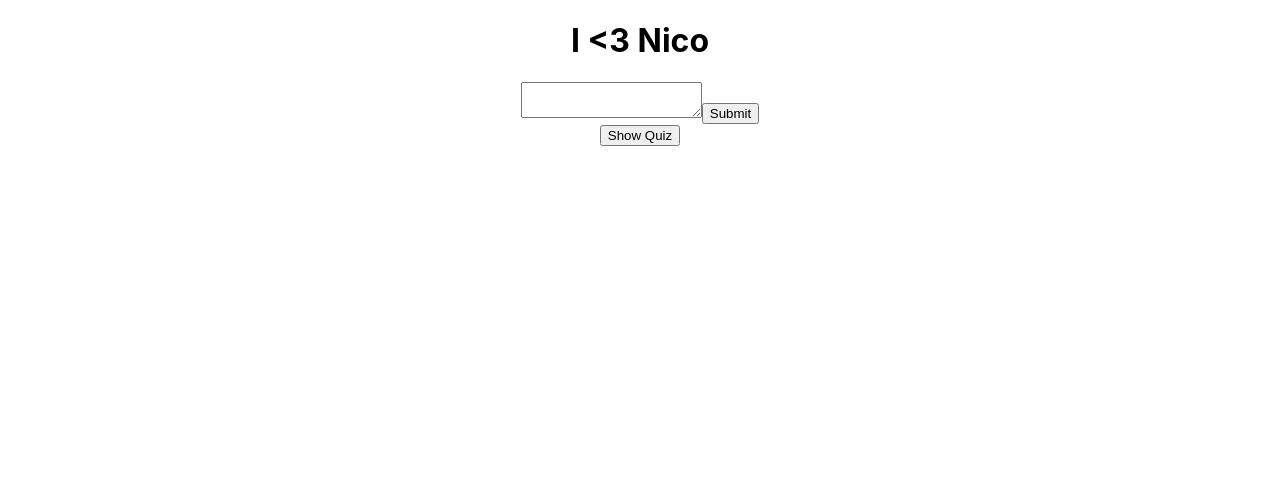
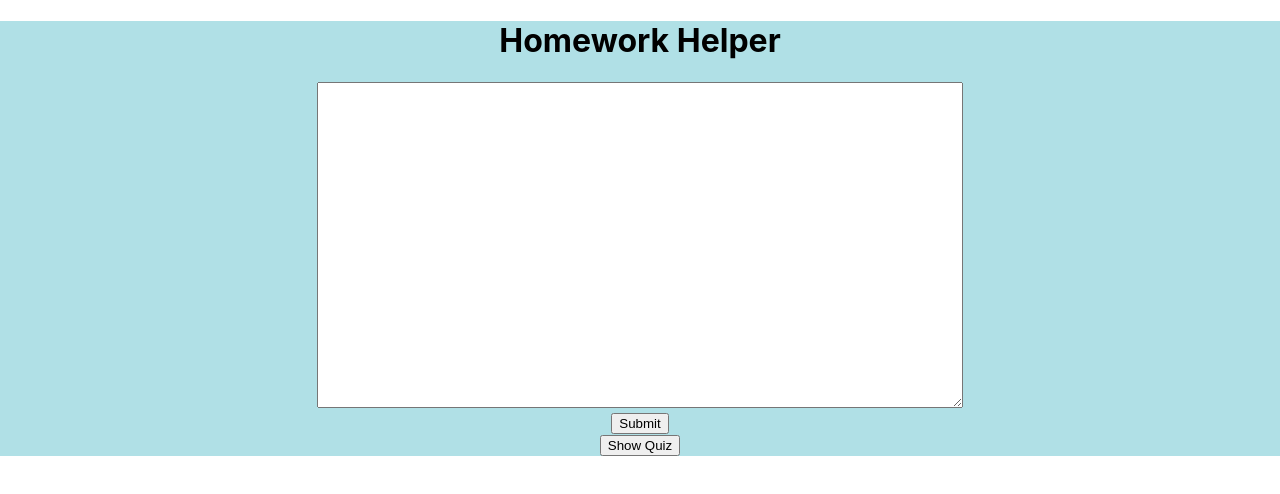
Before and after one commit to cptodd757/homework-helper, a React (Create React App) app in the folder frontend/: page / in a window 1280 px wide. Shown: the top 494 px of the page. Built offline with nearby package versions, Linux system fonts and the light colour scheme.

Commit message:
that css

```diff
--- a/frontend/src/App.css
+++ b/frontend/src/App.css
@@ -1,5 +1,6 @@
 .App {
   text-align: center;
+  background-color: powderblue;
 }
 
 .App-logo {
--- a/frontend/src/App.js
+++ b/frontend/src/App.js
@@ -18,7 +18,8 @@ class App extends Component {
 
       return (
       <div className="App">
-          {this.state.showHome ? <Home app={app} title={"I <3 Nico"}/> : <Quiz app={app}/>}
+          <h1>Homework Helper</h1>
+          {this.state.showHome ? <Home app={app}/> : <Quiz app={app}/>}
           <button onClick={() => this.setState({showHome: !this.state.showHome})}>{this.state.showHome ? "Show Quiz" : "Go Home"}</button>
       </div>
     );
--- a/frontend/src/scenes/Home.js
+++ b/frontend/src/scenes/Home.js
@@ -8,11 +8,14 @@ export default class Home extends Component {
         }
     }
 
+
+
     render() {
         return (
             <div className="App">
                 <h1>{this.props.title}</h1>
-                <textarea value={this.state.text} onChange={e => this.setState({text: e.target.value})}/>
+                <textarea style={{width:"50vw", height:"40vh"}} value={this.state.text} onChange={e => this.setState({text: e.target.value})}/>
+                <br/>
                 <button onClick={() => this.props.app.text = this.state.text}>Submit</button>
             </div>
         );
```
